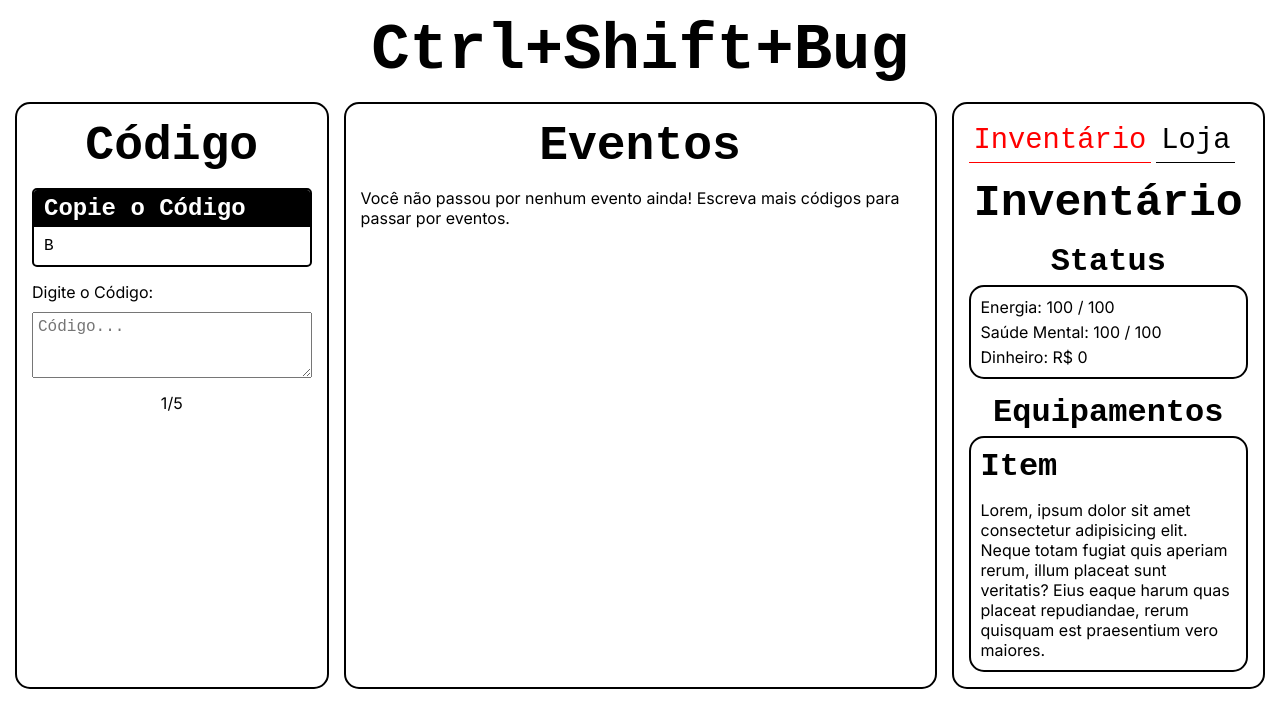
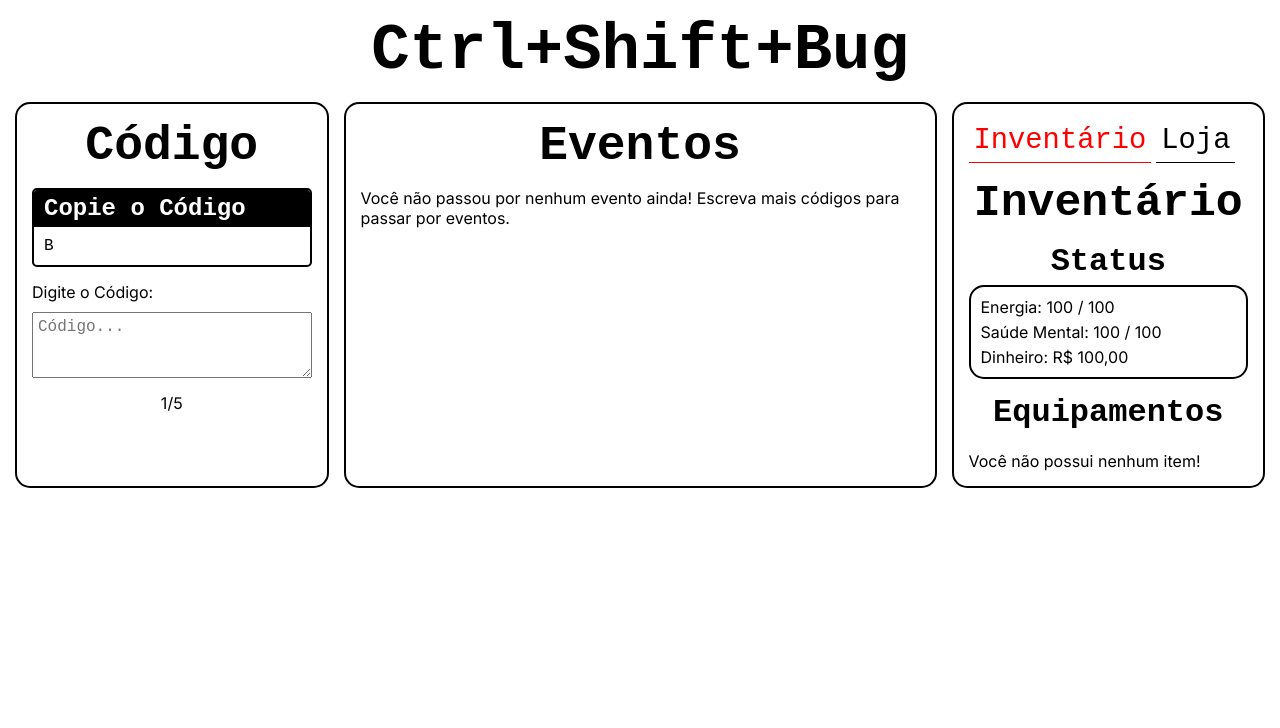
Before and after one commit to bruno08nunes/ctrl-shift-bug, a plain HTML site: page index.html in a window 1280 px wide. Drawn offline with Linux system fonts and the light colour scheme; a web font is replaced by a local one.

Commit message:
feat: Store and inventory

```diff
--- a/data.json
+++ b/data.json
@@ -1,11 +1,13 @@
 {
     "storeItems": [
         {
+            "id": "0",
             "title": "Item",
             "text": "Lorem, ipsum dolor sit amet consectetur adipisicing elit. Neque totam fugiat quis aperiam rerum",
             "price": 20
         },
         {
+            "id": "1",
             "title": "Item",
             "text": "Lorem, ipsum dolor sit amet consectetur adipisicing elit. Neque totam fugiat quis aperiam rerum",
             "price": 30
--- a/index.html
+++ b/index.html
@@ -55,30 +55,7 @@
                 </ul>
                 <section class="section-store tab" data-tab="store">
                     <h2>Loja</h2>
-                    <div class="item">
-                        <h3>Item</h3>
-                        <span>R$20,00</span>
-                        <p>
-                            Lorem, ipsum dolor sit amet consectetur adipisicing
-                            elit. Neque totam fugiat quis aperiam rerum, illum
-                            placeat sunt veritatis? Eius eaque harum quas
-                            placeat repudiandae, rerum quisquam est praesentium
-                            vero maiores.
-                        </p>
-                        <button>Comprar</button>
-                    </div>
-                    <div class="item">
-                        <h3>Item</h3>
-                        <span>R$20,00</span>
-                        <p>
-                            Lorem, ipsum dolor sit amet consectetur adipisicing
-                            elit. Neque totam fugiat quis aperiam rerum, illum
-                            placeat sunt veritatis? Eius eaque harum quas
-                            placeat repudiandae, rerum quisquam est praesentium
-                            vero maiores.
-                        </p>
-                        <button>Comprar</button>
-                    </div>
+                    <p class="no-items-message">Você já comprou todos os itens!</p>
                 </section>
                 <section
                     class="section-inventory tab active"
@@ -106,18 +83,8 @@
                             <p>Dinheiro: <span class="money-status">R$ 0</span></p>
                         </div>
                     </article>
-                    <article>
+                    <article class="inventory-article">
                         <h3>Equipamentos</h3>
-                        <div class="item">
-                            <h3>Item</h3>
-                            <p>
-                                Lorem, ipsum dolor sit amet consectetur
-                                adipisicing elit. Neque totam fugiat quis
-                                aperiam rerum, illum placeat sunt veritatis?
-                                Eius eaque harum quas placeat repudiandae, rerum
-                                quisquam est praesentium vero maiores.
-                            </p>
-                        </div>
                     </article>
                 </section>
             </div>
--- a/scripts.js
+++ b/scripts.js
@@ -3,6 +3,9 @@ import Codes from "./scripts/code.js";
 import Events from "./scripts/events.js";
 import { getData } from "./scripts/init.js";
 import { handleWriteCode } from "./scripts/handleWriteCode.js";
+import Store from "./scripts/store.js";
+import Inventory from "./scripts/inventory.js";
+import Status from "./scripts/status.js";
 
 const buttonsTabs = document.querySelectorAll(".section-tabs-menu button");
 const textarea = document.querySelector("textarea");
@@ -12,6 +15,10 @@ const data = await getData();
 export const events = new Events(data.events);
 export const codes = new Codes(data.codes);
 codes.updateCode();
+Store.items = data.storeItems;
+Store.listItems();
+Inventory.listItems();
+Status.updateStatusElement();
 
 buttonsTabs.forEach(button => button.addEventListener("click", changeTab));
 textarea.addEventListener("input", handleWriteCode)
--- /dev/null
+++ b/scripts/inventory.js
@@ -0,0 +1,18 @@
+export default class Inventory {
+    static items = [];
+
+    static listItems() {
+        const storeArticle = document.querySelector(".inventory-article");
+        storeArticle.innerHTML = `<h3>Equipamentos</h3>
+        <p class="no-items-message">Você não possui nenhum item!</p>`;
+
+        this.items.forEach((item) => {
+            storeArticle.innerHTML += `
+            <div class="item">
+                <h3>${item.title}</h3>
+                <p>${item.text}</p>
+            </div>
+            `;
+        });
+    }
+}
--- /dev/null
+++ b/scripts/store.js
@@ -0,0 +1,48 @@
+import Inventory from "./inventory.js";
+import Status from "./status.js";
+
+export default class Store {
+    static items = [];
+
+    static buyItem(id) {
+        const index = this.items.findIndex((item) => item.id === id);
+
+        if (index !== -1) {
+            const [removedItem] = this.items.splice(index, 1);
+            Inventory.items.push(removedItem);
+            Inventory.listItems();
+            Status.setAllStatus({ money: -removedItem.price });
+            Status.updateStatusElement();
+        }
+    }
+
+    static listItems() {
+        const storeArticle = document.querySelector(".section-store");
+        storeArticle.innerHTML = `<h2>Loja</h2>
+        <p class="no-items-message">Você já comprou todos os itens!</p>`;
+
+        this.items.forEach((item) => {
+            storeArticle.innerHTML += `
+            <div class="item">
+                <h3>${item.title}</h3>
+                <span>${item.price.toLocaleString("pt-br", {
+                    style: "currency",
+                    currency: "BRL",
+                })}</span>
+                <p>${item.text}</p>
+                <button class="button-store-item" data-id="${
+                    item.id
+                }">Comprar</button>
+            </div>
+            `;
+        });
+
+        const buttons = document.querySelectorAll(".button-store-item");
+        buttons.forEach((button) =>
+            button.addEventListener("click", (e) => {
+                Store.buyItem(button.dataset.id);
+                Store.listItems();
+            })
+        );
+    }
+}
--- a/style.css
+++ b/style.css
@@ -186,6 +186,19 @@ h1, h2, h3, button {
     }
 }
 
+.no-items-message {
+    display: none;
+    &:last-child {
+        display: block;
+    }
+}
+
+.inventory-article {
+    display: flex;
+    flex-direction: column;
+    gap: 15px;
+}
+
 .item {
     border: 2px solid black;
     padding: 10px;
```
